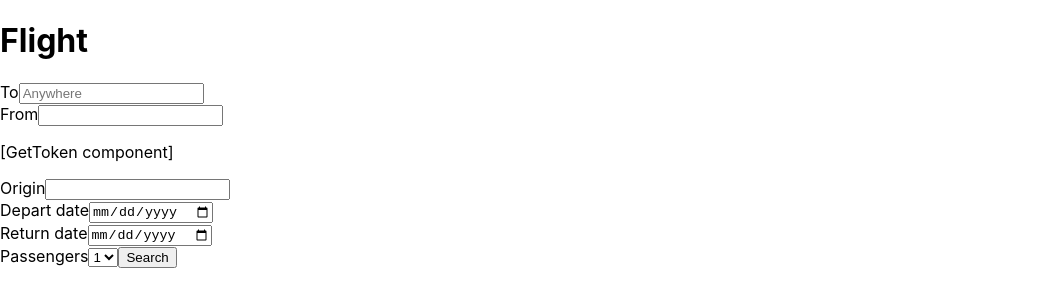
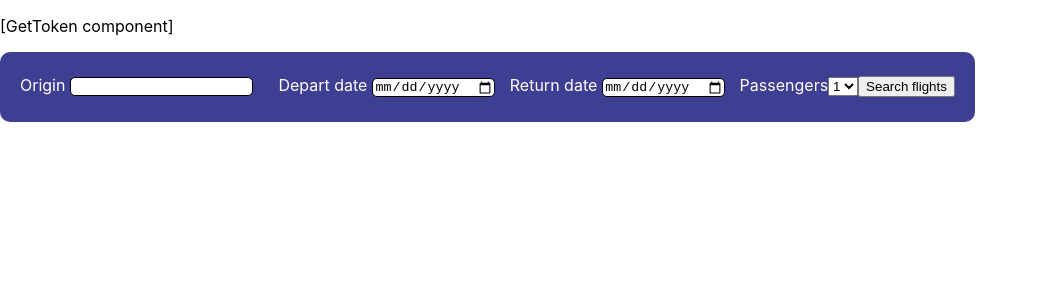
Before and after one commit to adacameron/travel-app, a React (Create React App) app: page / in a window 1280 px wide. Shown: the top 306 px of the page, without its empty margins (0-1038 px from the left). Built offline with nearby package versions, Linux system fonts and the light colour scheme; no server answers.

Commit message:
Updated SearchFlight

```diff
--- a/src/components/App.js
+++ b/src/components/App.js
@@ -1,7 +1,6 @@
 /* eslint-disable no-console */
 import React from "react";
 import "../styles/App.css";
-import GetFlight from "./GetFlight";
 import GetToken from "../requests/GetToken";
 import SearchFlight from "./SearchFlight";
 
@@ -10,7 +9,6 @@ import SearchFlight from "./SearchFlight";
 function App() {
   return (
     <>
-      <GetFlight />
       <GetToken />
       <SearchFlight />
     </>
--- a/src/components/GetFlight.js
+++ b/src/components/GetFlight.js
@@ -19,29 +19,6 @@ const GetFlight = () => {
     )
     .then((response) => console.log(response))
     .catch((error) => console.log("error", error));
-
-  return (
-    <div>
-      <h1>Flight</h1>
-      <form className="get-flight__form">
-        <div className="get-flight__to">
-          <label htmlFor="to">To</label>
-          <input id="to" name="to" type="dropdown" placeholder="Anywhere" />
-          {/*
-              // value
-              // onChange */}
-        </div>
-
-        <div className="get-flight__from">
-          <label htmlFor="from">From</label>
-          <input id="from" name="from" type="text" />
-          {/*
-              // value
-              // onChange */}
-        </div>
-      </form>
-    </div>
-  );
 };
 
 export default GetFlight;
--- a/src/components/SearchFlight.js
+++ b/src/components/SearchFlight.js
@@ -1,4 +1,5 @@
 import React from "react";
+import "../styles/SearchFlight.css";
 
 const SearchFlight = () => {
   return (
@@ -6,27 +7,27 @@ const SearchFlight = () => {
       <div className="search-form">
         <form>
           <div className="origin-input-box">
-            <label htmlFor="origin-input">
+            <label className="form-label" htmlFor="origin-input">
               Origin
               <input type="text" id="origin-input" name="origin-input" />
             </label>
           </div>
 
           <div className="dep-date-input-box">
-            <label htmlFor="dep-date-input">
+            <label className="form-label" htmlFor="dep-date-input">
               Depart date
               <input type="date" id="dep-date-input" name="dep-date-input" />
             </label>
           </div>
 
           <div className="ret-date-input-box">
-            <label htmlFor="ret-date-input">
+            <label className="form-label" htmlFor="ret-date-input">
               Return date
               <input type="date" id="ret-date-input" name="ret-date-input" />
             </label>
           </div>
 
-          <label htmlFor="passenger-select-input">
+          <label className="form-label" htmlFor="passenger-select-input">
             Passengers
             <select id="passenger-select-input" name="passenger-select-input">
               <option value="1">1</option>
@@ -36,7 +37,7 @@ const SearchFlight = () => {
             </select>
           </label>
 
-          <button type="submit">Search</button>
+          <button type="submit">Search flights</button>
         </form>
       </div>
     </div>
--- /dev/null
+++ b/src/styles/SearchFlight.css
@@ -0,0 +1,33 @@
+.search-form-container {
+  padding: 20px;
+  background-color: rgb(62, 62, 146);
+  width: fit-content;
+  border-radius: 10px;
+  color: white;
+}
+
+input {
+  border: 1px solid;
+  border-radius: 5px;
+  margin: 5px;
+}
+
+.origin-input-box {
+  display: inline-block;
+  padding-right: 10px;
+}
+
+.dep-date-input-box {
+  display: inline-block;
+  padding-left: 10px;
+  padding-right: 10px;
+}
+
+.ret-date-input-box {
+  display: inline-block;
+  padding-right: 10px;
+}
+
+.form-label {
+  display: inline-block;
+}
```
